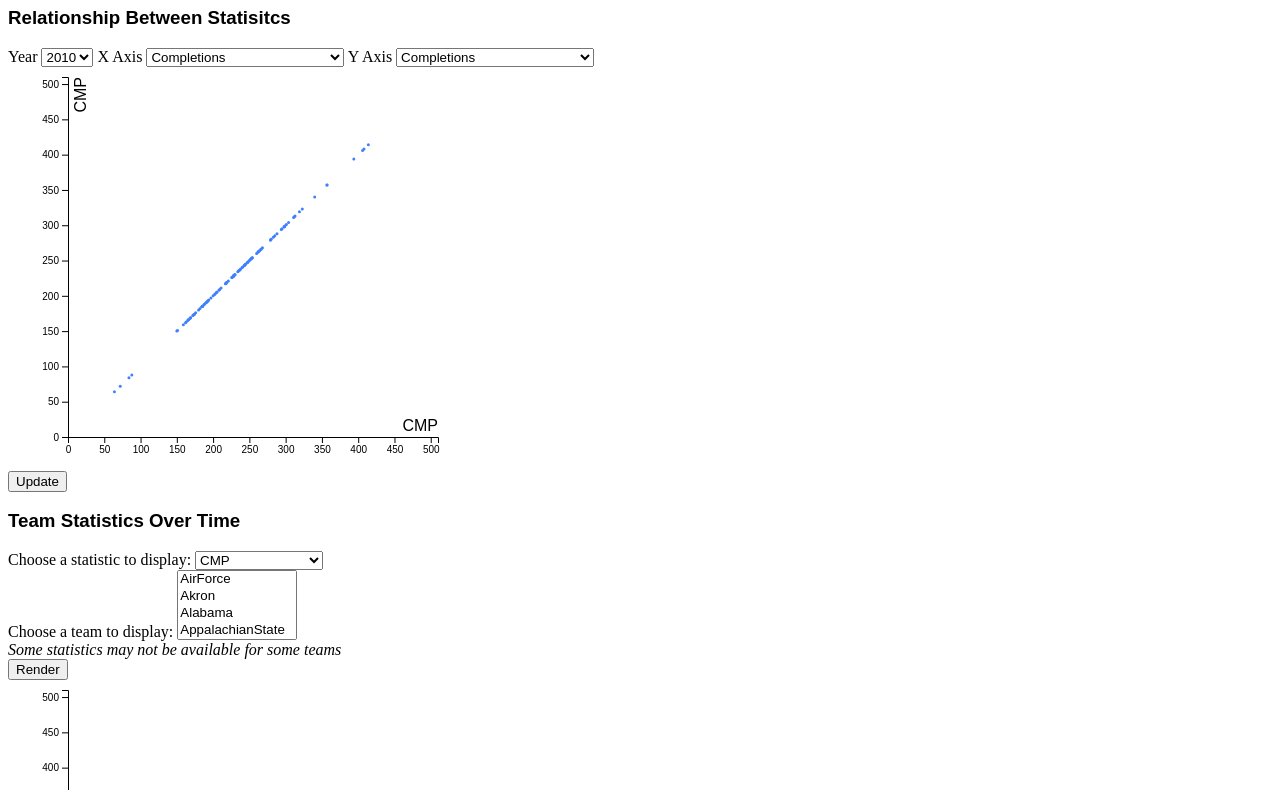
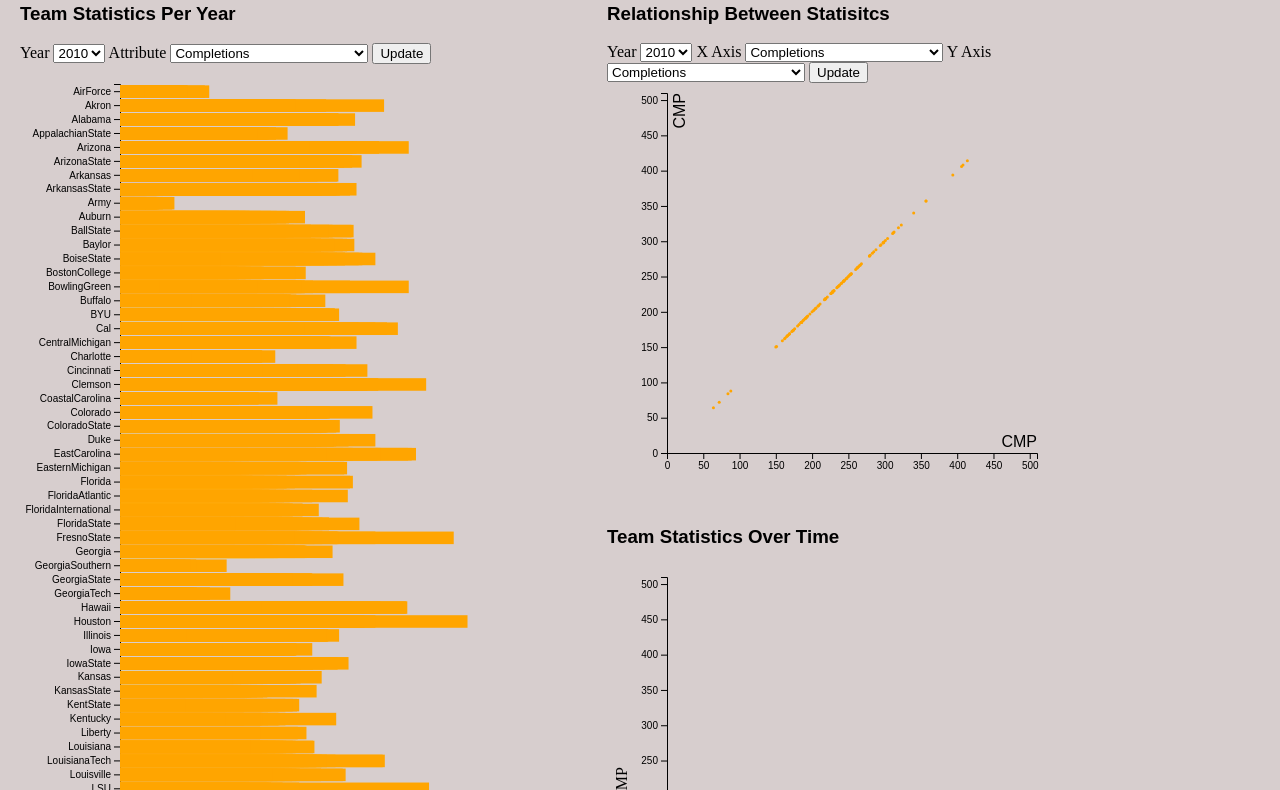
Before and after one commit to ryan-weaverr/CPSC-4030-Project, a plain HTML site: page index.html in a window 1280 px wide. Shown: the part 73-863 px from the top of the page. Drawn offline with nearby package versions, Linux system fonts and the light colour scheme.

Commit message:
html update

```diff
--- a/app.css
+++ b/app.css
@@ -1,10 +1,34 @@
-h1 {
+h1
+{
+    margin: 0px;
+    background-color:orange;
     text-align: center;
     font-family: Arial;
-    }
-h3 {
+}
+
+h3
+{
     font-family: Arial;
 }
-.label {
+
+.label
+{
     font-family: Arial;
 }
+
+body
+{
+    background-color:rgb(215, 206, 206);
+    margin:0px;
+}
+
+/* Create two equal columns that floats next to each other */
+.float-container{
+    padding: 10px;
+    height: 2100px;
+}
+.float-child{
+    width: 45%;
+    float: left;
+    padding: 10px;
+}
--- a/barscript.js
+++ b/barscript.js
@@ -1,14 +1,16 @@
-const margin = { top: 20, right: 30, bottom: 80, left: 160 },
+const margin = {top: 20, right: 30, bottom: 80, left: 100 },
   width = 500 - margin.left - margin.right,
-  height = 1200 - margin.top - margin.bottom;
+  height = 1900 - margin.top - margin.bottom;
 
-d3.csv("data/cfb.csv").then(function (data) {
+d3.csv("data/cfb.csv").then(function (data)
+{
   var button = document.getElementById("updateBar");
   var select = document.getElementById("barSelect");
 
   var xGetter = document.getElementById("barXSelect");
 
-  function update() {
+  function update()
+  {
     d3.selectAll("#barG").remove();
 
     var xAttr = xGetter.options[xGetter.selectedIndex].value;
@@ -34,6 +36,7 @@ d3.csv("data/cfb.csv").then(function (data) {
         ),
       ])
       .range([0, width]);
+
     svg
       .append("g")
       .attr("transform", `translate(0, ${height})`)
@@ -65,7 +68,16 @@ d3.csv("data/cfb.csv").then(function (data) {
       .attr("y", (d) => y(d.UniversityName))
       .attr("width", (d) => x(d[xAttr]))
       .attr("height", y.bandwidth())
-      .attr("fill", "#69b3a2");
+      .attr("fill", "Orange")
+      .on("mouseover", function(d, x){
+        d3.select(this)
+        .attr("stroke-width", "1")
+        .attr("stroke", "black")
+      })
+      .on("mouseout", function(d){
+        d3.select(this)
+        .attr("stroke-width", "0")
+      })
   }
   update();
   button.addEventListener("click", update);
--- a/index.html
+++ b/index.html
@@ -1,72 +1,118 @@
 <!DOCTYPE html>
 <html>
   <head>
-    <meta charset="UTF-8"/>
+    <meta charset="UTF-8" />
     <title>Bar chart D3</title>
-    <link rel="stylesheet" href="app.css">
+    <link rel="stylesheet" href="app.css" />
     <script src="https://d3js.org/d3.v7.min.js"></script>
   </head>
+
   <h1>What Makes A Good College Football Team?</h1>
+  <body>
+    <div class="float-container">
+      <div class="float-child">
+        <div id = "barGraph">
+          <h3>Team Statistics Per Year</h3>
+
+          <label>Year</label>
+          <select id="barSelect">
+            <option value="2010">2010</option>
+            <option value="2011">2011</option>
+            <option value="2012">2012</option>
+            <option value="2013">2013</option>
+            <option value="2014">2014</option>
+            <option value="2015">2015</option>
+            <option value="2016">2016</option>
+            <option value="2017">2017</option>
+            <option value="2018">2018</option>
+            <option value="2019">2019</option>
+            <option value="2020">2020</option>
+          </select>
+          <label>Attribute</label>
+          <select id="barXSelect">
+            <option value="CMP">Completions</option>
+            <option value="ATT">Pass Attempts</option>
+            <option value="YDS">Passing Yards</option>
+            <option value="CMPPercent">Completion Percentage</option>
+            <option value="YPA">Yards Per Attempt</option>
+            <option value="LNG">Longest Pass</option>
+            <option value="TD">Passing Touchdowns</option>
+            <option value="INT">Interceptions</option>
+            <option value="SACK">Number of Times Sacked</option>
+            <!-- <option value = "SYL">Yards Lost from Sacks</option> -->
+            <option value="RTG">Quarterback Ratings</option>
+            <option value="R_ATT">Rush Play Attempts</option>
+            <option value="R_AVG">Average Yards Per Rush Play</option>
+            <option value="TOTAL_PLAYS">Total Number of Plays Run</option>
+            <option value="RUN_PERCENT">Run Plays Percentage</option>
+            <option value="PASS_PERCENT">Pass Plays Percentage</option>
+          </select>
+          <button id="updateBar">Update</button>
+        </div>
+      </div>
+
+      <div class="float-child">
+        <div id = "line">
           <h3>Relationship Between Statisitcs</h3>
-  <body>
-    <form>
           <label>Year</label>
-      <select id = "yearSelect">
-        <option value = "2010">2010</option>
-        <option value = "2011">2011</option>
-        <option value = "2012">2012</option>
-        <option value = "2013">2013</option>
-        <option value = "2014">2014</option>
-        <option value = "2015">2015</option>
-        <option value = "2016">2016</option>
-        <option value = "2017">2017</option>
-        <option value = "2018">2018</option>
-        <option value = "2019">2019</option>
-        <option value = "2020">2020</option>
+          <select id="yearSelect">
+            <option value="2010">2010</option>
+            <option value="2011">2011</option>
+            <option value="2012">2012</option>
+            <option value="2013">2013</option>
+            <option value="2014">2014</option>
+            <option value="2015">2015</option>
+            <option value="2016">2016</option>
+            <option value="2017">2017</option>
+            <option value="2018">2018</option>
+            <option value="2019">2019</option>
+            <option value="2020">2020</option>
           </select>
           <label>X Axis</label>
-      <select id = "xSelect">
-        <option value = "CMP">Completions</option>
-        <option value = "ATT">Pass Attempts</option>
-        <option value = "YDS">Passing Yards</option>
-        <option value = "CMPPercent">Completion Percentage</option>
-        <option value = "YPA">Yards Per Attempt</option>
-        <option value = "LNG">Longest Pass</option>
-        <option value = "TD">Passing Touchdowns</option>
-        <option value = "INT">Interceptions</option>
-        <option value = "SACK">Number of Times Sacked</option>
+          <select id="xSelect">
+            <option value="CMP">Completions</option>
+            <option value="ATT">Pass Attempts</option>
+            <option value="YDS">Passing Yards</option>
+            <option value="CMPPercent">Completion Percentage</option>
+            <option value="YPA">Yards Per Attempt</option>
+            <option value="LNG">Longest Pass</option>
+            <option value="TD">Passing Touchdowns</option>
+            <option value="INT">Interceptions</option>
+            <option value="SACK">Number of Times Sacked</option>
             <!-- <option value = "SYL">Yards Lost from Sacks</option> -->
-        <option value = "RTG">Quarterback Ratings</option>
-        <option value = "R_ATT">Rush Play Attempts</option>
-        <option value = "R_AVG">Average Yards Per Rush Play</option>
-        <option value = "TOTAL_PLAYS">Total Number of Plays Run</option>
-        <option value = "RUN_PERCENT">Run Plays Percentage</option>
-        <option value = "PASS_PERCENT">Pass Plays Percentage</option>
+            <option value="RTG">Quarterback Ratings</option>
+            <option value="R_ATT">Rush Play Attempts</option>
+            <option value="R_AVG">Average Yards Per Rush Play</option>
+            <option value="TOTAL_PLAYS">Total Number of Plays Run</option>
+            <option value="RUN_PERCENT">Run Plays Percentage</option>
+            <option value="PASS_PERCENT">Pass Plays Percentage</option>
           </select>
           <label>Y Axis</label>
-      <select id = "ySelect">
-        <option value = "CMP">Completions</option>
-        <option value = "ATT">Pass Attempts</option>
-        <option value = "YDS">Passing Yards</option>
-        <option value = "CMPPercent">Completion Percentage</option>
-        <option value = "YPA">Yards Per Attempt</option>
-        <option value = "LNG">Longest Pass</option>
-        <option value = "TD">Passing Touchdowns</option>
-        <option value = "INT">Interceptions</option>
-        <option value = "SACK">Number of Times Sacked</option>
+          <select id="ySelect">
+            <option value="CMP">Completions</option>
+            <option value="ATT">Pass Attempts</option>
+            <option value="YDS">Passing Yards</option>
+            <option value="CMPPercent">Completion Percentage</option>
+            <option value="YPA">Yards Per Attempt</option>
+            <option value="LNG">Longest Pass</option>
+            <option value="TD">Passing Touchdowns</option>
+            <option value="INT">Interceptions</option>
+            <option value="SACK">Number of Times Sacked</option>
             <!-- <option value = "SYL">Yards Lost from Sacks</option> -->
-        <option value = "RTG">Quarterback Ratings</option>
-        <option value = "R_ATT">Rush Play Attempts</option>
-        <option value = "R_AVG">Average Yards Per Rush Play</option>
-        <option value = "TOTAL_PLAYS">Total Number of Plays Run</option>
-        <option value = "RUN_PERCENT">Run Plays Percentage</option>
-        <option value = "PASS_PERCENT">Pass Plays Percentage</option>
+            <option value="RTG">Quarterback Ratings</option>
+            <option value="R_ATT">Rush Play Attempts</option>
+            <option value="R_AVG">Average Yards Per Rush Play</option>
+            <option value="TOTAL_PLAYS">Total Number of Plays Run</option>
+            <option value="RUN_PERCENT">Run Plays Percentage</option>
+            <option value="PASS_PERCENT">Pass Plays Percentage</option>
           </select>
-    </form>
-    <div id="line"></div>
-    <button id = "update">Update</button>
+          <button id="update">Update</button>
+        </div>
+      </div>
+
+      <div class = "float-child">
         <h3>Team Statistics Over Time</h3>
-    <form>
+        <div id="chart"></div>
           <label for="stats">Choose a statistic to display:</label>
           <select name="stats" id="stats">
             <script src="stats.js"></script>
@@ -77,52 +123,14 @@
             <script src="teams.js"></script>
           </select>
           <br>
+          <button id="render">Render</button>
+          <br>
           <i>Some statistics may not be available for some teams</i>
-      <br>
-    </form>
-
-    <button id="render">Render</button>
-
-
-    <div id="chart"></div>
-    <label>Year</labeL>
-    <select id = "barSelect">
-      <option value = "2010">2010</option>
-      <option value = "2011">2011</option>
-      <option value = "2012">2012</option>
-      <option value = "2013">2013</option>
-      <option value = "2014">2014</option>
-      <option value = "2015">2015</option>
-      <option value = "2016">2016</option>
-      <option value = "2017">2017</option>
-      <option value = "2018">2018</option>
-      <option value = "2019">2019</option>
-      <option value = "2020">2020</option>
-    </select>
-
-    <label>Attribute</label>
-    <select id = "barXSelect">
-      <option value = "CMP">Completions</option>
-      <option value = "ATT">Pass Attempts</option>
-      <option value = "YDS">Passing Yards</option>
-      <option value = "CMPPercent">Completion Percentage</option>
-      <option value = "YPA">Yards Per Attempt</option>
-      <option value = "LNG">Longest Pass</option>
-      <option value = "TD">Passing Touchdowns</option>
-      <option value = "INT">Interceptions</option>
-      <option value = "SACK">Number of Times Sacked</option>
-      <!-- <option value = "SYL">Yards Lost from Sacks</option> -->
-      <option value = "RTG">Quarterback Ratings</option>
-      <option value = "R_ATT">Rush Play Attempts</option>
-      <option value = "R_AVG">Average Yards Per Rush Play</option>
-      <option value = "TOTAL_PLAYS">Total Number of Plays Run</option>
-      <option value = "RUN_PERCENT">Run Plays Percentage</option>
-      <option value = "PASS_PERCENT">Pass Plays Percentage</option>
-    </select>
-    <button id="updateBar">Update</button>
-    <div id="barGraph"></div>
+        </div>
+      </div>
+      <script src="barscript.js"></script>
       <script src="script.js"></script>
       <script src="conScript.js"></script>
-    <script src="barscript.js"></script>
+    </div>
   </body>
 </html>
--- a/script.js
+++ b/script.js
@@ -107,7 +107,7 @@ d3.csv("data/cfb.csv").then(function (data) {
         return y(d[yAttr]);
       })
       .attr("r", 1.5)
-      .style("fill", "#4080FF");
+      .style("fill", "Orange");
 
     svg
       .append("text")
--- a/stats.js
+++ b/stats.js
@@ -6,7 +6,8 @@ var options;
 d3.csv("data/cfb.csv").then(function (data) {
     options = Object.keys(data[0]);
     options.forEach((v) => {
-        if(v != "UniversityName" && v != "TeamID" && v != "Year"){
+        if(v != "UniversityName" && v != "TeamID" && v != "Year")
+        {
             var opt = document.createElement("option");
             opt.value = v;
             opt.innerHTML = v;
```
Also changed, not shown: teams.js (+6 -3 lines), 1 other file. Lines whose indentation alone changed are shown as unchanged.
